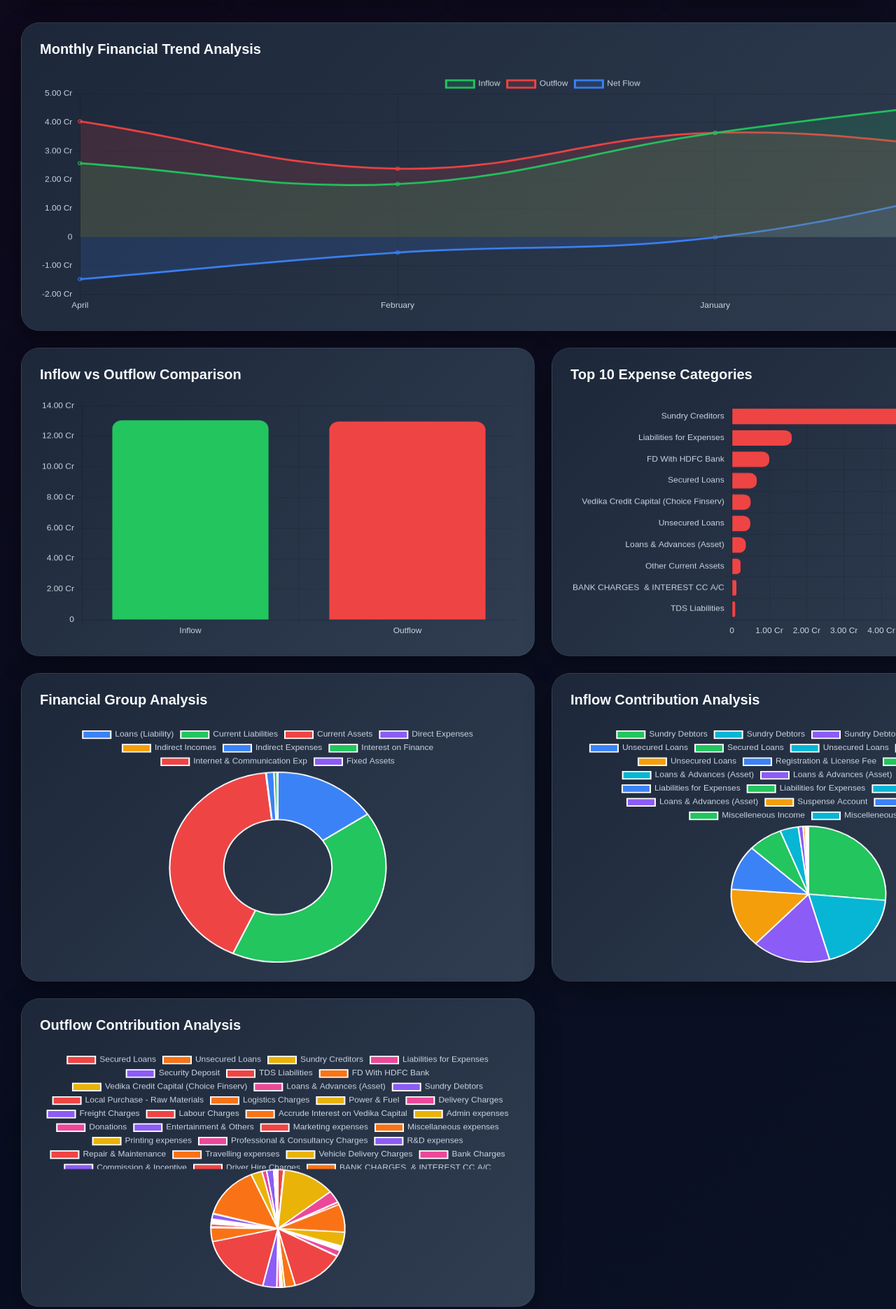
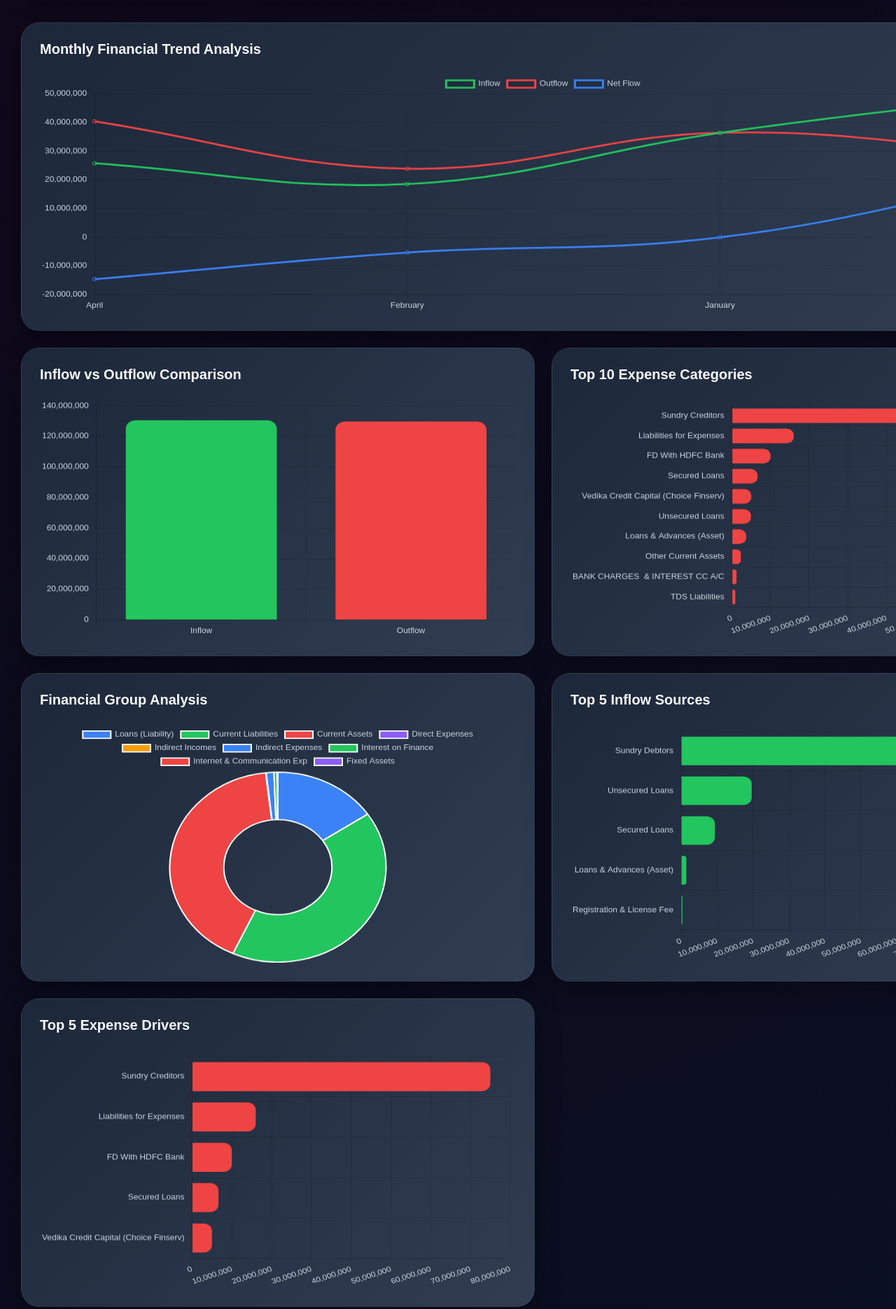
Before and after one commit to iamanirbanaditya/finance-dashboard, a website: page index.html in a window 1280 px wide. Shown: the part 1022-2893 px from the top of the page at 70% size. Drawn offline with nearby package versions, Linux system fonts and the light colour scheme.

Commit message:
Final executive dashboard

```diff
--- a/index.html
+++ b/index.html
@@ -498,37 +498,96 @@
 
 
 
-      <!-- INFLOW CONTRIBUTION -->
+      <!-- TOP INFLOW SOURCES -->
 
       <div class="chartCard">
 
         <div class="chartHeader">
 
           <h2>
-            Inflow Contribution Analysis
+            Top 5 Inflow Sources
           </h2>
 
         </div>
 
-        <canvas id="inflowContributionChart"></canvas>
+        <canvas id="topInflowChart"></canvas>
 
       </div>
 
 
 
-      <!-- OUTFLOW CONTRIBUTION -->
+      <!-- TOP EXPENSE DRIVERS -->
 
       <div class="chartCard">
 
         <div class="chartHeader">
 
           <h2>
-            Outflow Contribution Analysis
+            Top 5 Expense Drivers
           </h2>
 
         </div>
 
-        <canvas id="outflowContributionChart"></canvas>
+        <canvas id="topExpenseChart"></canvas>
+
+      </div>
+
+
+
+      <!-- MONTHLY CASH FLOW % -->
+
+      <div class="chartCard largeChart">
+
+        <div class="chartHeader">
+
+          <h2>
+            Monthly Outflow % vs Inflow %
+          </h2>
+
+        </div>
+
+        <canvas id="monthlyPercentageChart"></canvas>
+
+      </div>
+
+
+
+      <!-- CATEGORY BREAKDOWN TABLE -->
+
+      <div class="chartCard largeChart">
+
+        <div class="chartHeader">
+
+          <h2>
+            Category Wise Financial Distribution
+          </h2>
+
+        </div>
+
+        <div class="miniTableWrapper">
+
+          <table class="miniTable">
+
+            <thead>
+
+              <tr>
+
+                <th>Category</th>
+                <th>Inflow</th>
+                <th>Outflow</th>
+                <th>Net</th>
+
+              </tr>
+
+            </thead>
+
+            <tbody id="categorySummaryTable">
+
+            </tbody>
+
+          </table>
+
+        </div>
 
       </div>
 
--- a/script.js
+++ b/script.js
@@ -4,8 +4,9 @@ let cashFlowChart;
 let categoryChart;
 let monthChart;
 let groupChart;
-let inflowContributionChart;
-let outflowContributionChart;
+let topInflowChart;
+let topExpenseChart;
+let monthlyPercentageChart;
 
 
 
@@ -311,10 +312,6 @@ function updateDashboard(filteredData) {
 
 
 
-  /* =========================
-     EXPENSE ANALYSIS
-  ========================= */
-
   const outflowData =
     filteredData.filter(
       item =>
@@ -328,6 +325,10 @@ function updateDashboard(filteredData) {
     );
 
 
+
+  /* =========================
+     EXPENSE TOTALS
+  ========================= */
 
   const expenseTotals = {};
 
@@ -454,11 +455,14 @@ function updateDashboard(filteredData) {
   if (groupChart)
     groupChart.destroy();
 
-  if (inflowContributionChart)
-    inflowContributionChart.destroy();
+  if (topInflowChart)
+    topInflowChart.destroy();
 
-  if (outflowContributionChart)
-    outflowContributionChart.destroy();
+  if (topExpenseChart)
+    topExpenseChart.destroy();
+
+  if (monthlyPercentageChart)
+    monthlyPercentageChart.destroy();
 
 
 
@@ -510,37 +514,6 @@ function updateDashboard(filteredData) {
 
           legend: {
             display: false
-          },
-
-          tooltip: {
-
-            callbacks: {
-
-              label: context =>
-                "₹" +
-                formatIndianCurrency(
-                  context.raw
-                )
-
-            }
-
-          }
-
-        },
-
-        scales: {
-
-          y: {
-
-            ticks: {
-
-              callback: value =>
-                formatIndianCurrency(
-                  value
-                )
-
-            }
-
           }
 
         }
@@ -600,37 +573,6 @@ function updateDashboard(filteredData) {
 
           legend: {
             display: false
-          },
-
-          tooltip: {
-
-            callbacks: {
-
-              label: context =>
-                "₹" +
-                formatIndianCurrency(
-                  context.raw
-                )
-
-            }
-
-          }
-
-        },
-
-        scales: {
-
-          x: {
-
-            ticks: {
-
-              callback: value =>
-                formatIndianCurrency(
-                  value
-                )
-
-            }
-
           }
 
         }
@@ -643,8 +585,7 @@ function updateDashboard(filteredData) {
 
 
   /* =========================
-     CHART 3
-     MONTHLY TREND
+     MONTH TREND
   ========================= */
 
   const months =
@@ -726,12 +667,7 @@ function updateDashboard(filteredData) {
 
             borderColor: "#22c55e",
 
-            backgroundColor:
-              "rgba(34,197,94,0.15)",
-
-            tension: 0.4,
-
-            fill: true
+            tension: 0.4
 
           },
 
@@ -743,12 +679,7 @@ function updateDashboard(filteredData) {
 
             borderColor: "#ef4444",
 
-            backgroundColor:
-              "rgba(239,68,68,0.15)",
-
-            tension: 0.4,
-
-            fill: true
+            tension: 0.4
 
           },
 
@@ -760,12 +691,7 @@ function updateDashboard(filteredData) {
 
             borderColor: "#3b82f6",
 
-            backgroundColor:
-              "rgba(59,130,246,0.15)",
-
-            tension: 0.4,
-
-            fill: true
+            tension: 0.4
 
           }
 
@@ -777,44 +703,7 @@ function updateDashboard(filteredData) {
 
         responsive: true,
 
-        maintainAspectRatio: false,
-
-        plugins: {
-
-          tooltip: {
-
-            callbacks: {
-
-              label: context =>
-
-                context.dataset.label +
-                ": ₹" +
-                formatIndianCurrency(
-                  context.raw
-                )
-
-            }
-
-          }
-
-        },
-
-        scales: {
-
-          y: {
-
-            ticks: {
-
-              callback: value =>
-                formatIndianCurrency(
-                  value
-                )
-
-            }
-
-          }
-
-        }
+        maintainAspectRatio: false
 
       }
 
@@ -882,24 +771,84 @@ function updateDashboard(filteredData) {
 
         responsive: true,
 
+        maintainAspectRatio: false
+
+      }
+
+    }
+  );
+
+
+
+  /* =========================
+     TOP INFLOW SOURCES
+  ========================= */
+
+  const inflowTotals = {};
+
+  inflowData.forEach(item => {
+
+    if (!inflowTotals[item.category]) {
+
+      inflowTotals[item.category] = 0;
+
+    }
+
+    inflowTotals[item.category] +=
+      item.amount;
+
+  });
+
+  const sortedInflows =
+    Object.entries(inflowTotals)
+    .sort((a, b) => b[1] - a[1])
+    .slice(0, 5);
+
+
+
+  topInflowChart = new Chart(
+    document.getElementById(
+      "topInflowChart"
+    ),
+    {
+
+      type: "bar",
+
+      data: {
+
+        labels:
+          sortedInflows.map(
+            item => item[0]
+          ),
+
+        datasets: [{
+
+          data:
+            sortedInflows.map(
+              item => item[1]
+            ),
+
+          backgroundColor:
+            "#22c55e",
+
+          borderRadius: 12
+
+        }]
+
+      },
+
+      options: {
+
+        indexAxis: "y",
+
+        responsive: true,
+
         maintainAspectRatio: false,
 
         plugins: {
 
-          tooltip: {
-
-            callbacks: {
-
-              label: context =>
-
-                context.label +
-                ": ₹" +
-                formatIndianCurrency(
-                  context.raw
-                )
-
-            }
-
+          legend: {
+            display: false
           }
 
         }
@@ -912,43 +861,141 @@ function updateDashboard(filteredData) {
 
 
   /* =========================
-     INFLOW CONTRIBUTION
+     TOP EXPENSE DRIVERS
   ========================= */
 
-  inflowContributionChart =
+  topExpenseChart = new Chart(
+    document.getElementById(
+      "topExpenseChart"
+    ),
+    {
+
+      type: "bar",
+
+      data: {
+
+        labels:
+          sortedExpenses
+          .slice(0, 5)
+          .map(item => item[0]),
+
+        datasets: [{
+
+          data:
+            sortedExpenses
+            .slice(0, 5)
+            .map(item => item[1]),
+
+          backgroundColor:
+            "#ef4444",
+
+          borderRadius: 12
+
+        }]
+
+      },
+
+      options: {
+
+        indexAxis: "y",
+
+        responsive: true,
+
+        maintainAspectRatio: false,
+
+        plugins: {
+
+          legend: {
+            display: false
+          }
+
+        }
+
+      }
+
+    }
+  );
+
+
+
+  /* =========================
+     MONTHLY %
+  ========================= */
+
+  const inflowPercentages = [];
+  const outflowPercentages = [];
+
+  months.forEach((month, index) => {
+
+    const inflow =
+      inflowTrend[index];
+
+    const outflow =
+      outflowTrend[index];
+
+    const total =
+      inflow + outflow;
+
+    inflowPercentages.push(
+      total > 0
+        ? (
+            (inflow / total) * 100
+          ).toFixed(1)
+        : 0
+    );
+
+    outflowPercentages.push(
+      total > 0
+        ? (
+            (outflow / total) * 100
+          ).toFixed(1)
+        : 0
+    );
+
+  });
+
+
+
+  monthlyPercentageChart =
     new Chart(
       document.getElementById(
-        "inflowContributionChart"
+        "monthlyPercentageChart"
       ),
       {
 
-        type: "pie",
+        type: "line",
 
         data: {
 
-          labels:
-            inflowData.map(
-              item => item.category
-            ),
+          labels: months,
 
-          datasets: [{
+          datasets: [
 
-            data:
-              inflowData.map(
-                item => item.amount
-              ),
+            {
 
-            backgroundColor: [
+              label: "Inflow %",
 
-              "#22c55e",
-              "#06b6d4",
-              "#8b5cf6",
-              "#f59e0b",
-              "#3b82f6"
+              data: inflowPercentages,
 
-            ]
+              borderColor: "#22c55e",
 
-          }]
+              tension: 0.4
+
+            },
+
+            {
+
+              label: "Outflow %",
+
+              data: outflowPercentages,
+
+              borderColor: "#ef4444",
+
+              tension: 0.4
+
+            }
+
+          ]
 
         },
 
@@ -966,56 +1013,78 @@ function updateDashboard(filteredData) {
 
 
   /* =========================
-     OUTFLOW CONTRIBUTION
+     CATEGORY SUMMARY TABLE
   ========================= */
 
-  outflowContributionChart =
-    new Chart(
-      document.getElementById(
-        "outflowContributionChart"
-      ),
-      {
+  const summaryTable =
+    document.getElementById(
+      "categorySummaryTable"
+    );
 
-        type: "pie",
+  summaryTable.innerHTML = "";
 
-        data: {
+  const categoryTotals = {};
 
-          labels:
-            outflowData.map(
-              item => item.category
-            ),
+  filteredData.forEach(item => {
 
-          datasets: [{
+    if (!categoryTotals[item.category]) {
 
-            data:
-              outflowData.map(
-                item => item.amount
-              ),
+      categoryTotals[item.category] = {
 
-            backgroundColor: [
+        inflow: 0,
+        outflow: 0
 
-              "#ef4444",
-              "#f97316",
-              "#eab308",
-              "#ec4899",
-              "#8b5cf6"
+      };
 
-            ]
+    }
 
-          }]
+    if (item.flowType === "Inflow") {
 
-        },
+      categoryTotals[item.category]
+      .inflow += item.amount;
 
-        options: {
+    }
 
-          responsive: true,
+    else {
 
-          maintainAspectRatio: false
+      categoryTotals[item.category]
+      .outflow += item.amount;
 
-        }
+    }
 
-      }
-    );
+  });
+
+
+
+  Object.entries(categoryTotals)
+  .forEach(([category, values]) => {
+
+    const net =
+      values.inflow -
+      values.outflow;
+
+    summaryTable.innerHTML +=
+    `
+    <tr>
+
+      <td>${category}</td>
+
+      <td>
+        ₹${formatIndianCurrency(values.inflow)}
+      </td>
+
+      <td>
+        ₹${formatIndianCurrency(values.outflow)}
+      </td>
+
+      <td>
+        ₹${formatIndianCurrency(net)}
+      </td>
+
+    </tr>
+    `;
+
+  });
 
 
 
@@ -1091,24 +1160,16 @@ function applyFilters() {
       "categoryFilter"
     ).value;
 
-
-
   populateCategoryFilter(
     selectedGroup
   );
-
-
 
   document.getElementById(
     "categoryFilter"
   ).value =
     selectedCategory;
 
-
-
   let filteredData = allData;
-
-
 
   if (selectedMonth !== "All") {
 
@@ -1121,8 +1182,6 @@ function applyFilters() {
 
   }
 
-
-
   if (selectedFlow !== "All") {
 
     filteredData =
@@ -1133,8 +1192,6 @@ function applyFilters() {
       );
 
   }
-
-
 
   if (selectedGroup !== "All") {
 
@@ -1147,8 +1204,6 @@ function applyFilters() {
 
   }
 
-
-
   if (selectedCategory !== "All") {
 
     filteredData =
@@ -1159,8 +1214,6 @@ function applyFilters() {
       );
 
   }
-
-
 
   updateDashboard(filteredData);
 
```
